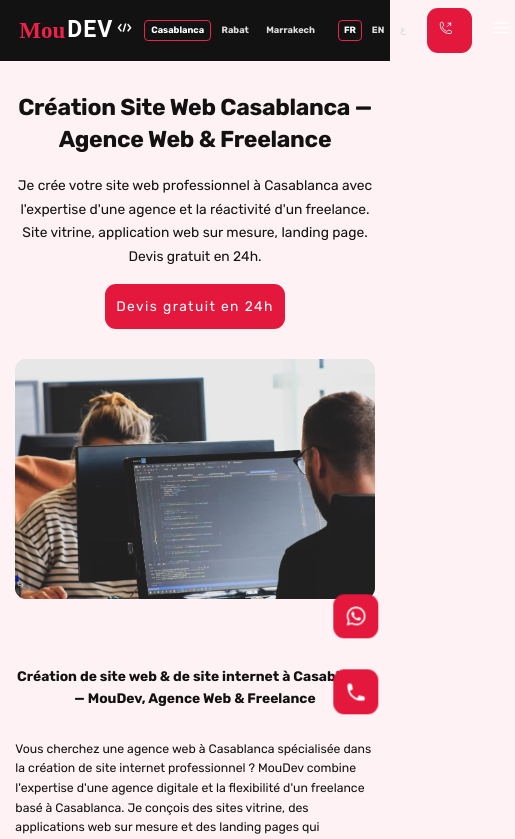
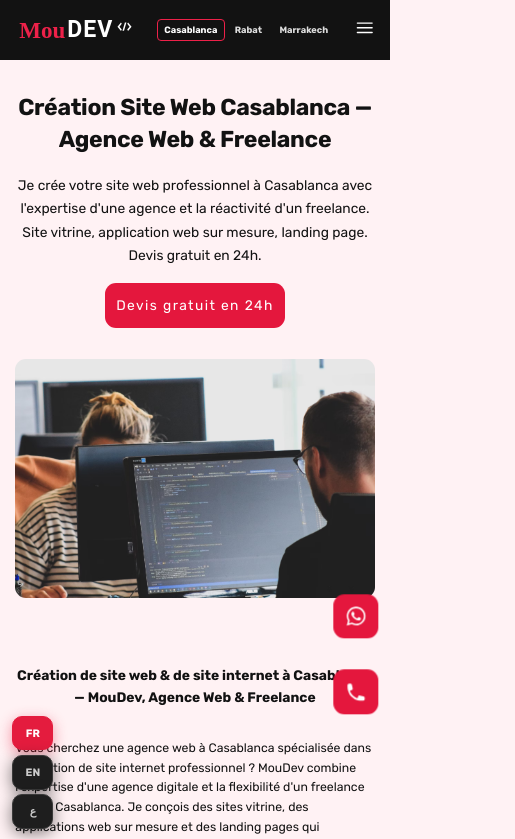
Before and after one commit to Mourad96-mh/MouDevPro, a React (Vite) app: page / in a window 390 px wide. Shown: the top 839 px of the page, 515 px wide, since content can reach past the window. Built offline with nearby package versions, Linux system fonts and the light colour scheme.

Commit message:
ui change

```diff
--- a/src/components/sections/FAQ.jsx
+++ b/src/components/sections/FAQ.jsx
@@ -6,7 +6,8 @@
   const { t } = useTranslation();
   const [openId, setOpenId] = useState(null);
 
-  const faqs = Array.from({ length: 8 }, (_, i) => ({
+  const faqItems = t("faq.items", { returnObjects: true });
+  const faqs = faqItems.map((item, i) => ({
     id: i + 1,
     question: t(`faq.items.${i}.q`, { city: cityName }),
     answer: t(`faq.items.${i}.a`, { city: cityName }),
--- a/src/index.css
+++ b/src/index.css
@@ -662,10 +662,13 @@
     top: 100%;
     left: 0;
     right: 0;
+    width: 100%;
     background-color: var(--gray-600);
     padding: 1.6rem 3%;
     border-top: 1px solid #2a2a2a;
     z-index: 999;
+    overflow-x: hidden;
+    box-sizing: border-box;
   }
 
   .nav--open {
@@ -698,6 +701,11 @@
   }
 
   .phone-num {
+    display: none;
+  }
+
+  /* Hide the phone CTA link from header on mobile — accessible via floating CTA buttons */
+  .header__actions .link {
     display: none;
   }
 
@@ -1145,7 +1153,7 @@
   padding: 0.3rem 0.7rem;
   border-radius: 4px;
   border: 1px solid transparent;
-  transition: color 0.2s, border-color 0.2s;
+  transition: color 0.2s, border-color 0.2s, background-color 0.2s;
   text-decoration: none;
 }
 
@@ -1153,6 +1161,39 @@
 .lang-switcher__btn.active {
   color: var(--gray-100);
   border-color: var(--scarletRed-400);
+}
+
+@media (max-width: 56.25em) {
+  .lang-switcher {
+    position: fixed;
+    bottom: 2rem;
+    left: 1.6rem;
+    flex-direction: column;
+    gap: 0.6rem;
+    z-index: 10001;
+  }
+
+  .lang-switcher__btn {
+    font-size: 1.4rem;
+    font-weight: 700;
+    padding: 1rem 1.6rem;
+    min-width: 5rem;
+    text-align: center;
+    background-color: #1e1e1e;
+    border: 1px solid #3a3a3a;
+    border-radius: 10px;
+    color: #cccccc;
+    box-shadow: 0 4px 16px rgba(0, 0, 0, 0.5);
+    display: block;
+  }
+
+  .lang-switcher__btn:hover,
+  .lang-switcher__btn.active {
+    background-color: var(--scarletRed-500);
+    border-color: var(--scarletRed-500);
+    color: #ffffff;
+    box-shadow: 0 4px 14px rgba(228, 28, 62, 0.45);
+  }
 }
 
 /* City Switcher */
@@ -1254,4 +1295,9 @@
   [dir="rtl"] .nav__list {
     align-items: flex-end;
   }
+
+  [dir="rtl"] .lang-switcher {
+    left: auto;
+    right: 1.6rem;
+  }
 }
--- a/src/locales/fr/translation.json
+++ b/src/locales/fr/translation.json
@@ -98,7 +98,7 @@
     "h2": "Nos services à {{city}}",
     "web": {
       "title": "Création de site web & Webdesign",
-      "desc": "Site vitrine, landing page, application web sur mesure et portail e-commerce. Du webdesign soigné à la mise en ligne, je gère votre présence digitale de A à Z avec les mêmes standards qu'une grande agence web — à prix freelance."
+      "desc": "Création de site internet professionnel à {{city}} — site vitrine, landing page, application web sur mesure et portail e-commerce. Du webdesign soigné à la mise en ligne, je gère votre présence digitale de A à Z avec les mêmes standards qu'une grande agence web — à prix freelance."
     },
     "seo": {
       "title": "Référencement naturel (SEO)",
@@ -206,11 +206,19 @@
       },
       {
         "q": "Intervenez-vous uniquement à {{city}} ou dans tout le Maroc ?",
-        "a": "MouDev intervient dans tout le Maroc et à l'international. Nous collaborons avec des clients à Casablanca, Tanger, Marrakech, Rabat, Fès, Agadir et bien d'autres villes. Tout le suivi se fait à distance via WhatsApp, email et appels vidéo."
+        "a": "MouDev intervient dans tout le Maroc et à l'international. Nous collaborons avec des clients à Casablanca, Rabat, Marrakech, Fès, Agadir et bien d'autres villes. Tout le suivi se fait à distance via WhatsApp, email et appels vidéo."
       },
       {
         "q": "Qu'est-ce qui est inclus dans l'hébergement de votre pack ?",
         "a": "L'hébergement inclus dans nos packs comprend : stockage SSD haute performance, certificat SSL (HTTPS), emails professionnels à votre nom de domaine, sauvegardes régulières et nom de domaine pour la première année. Disponibilité garantie à 99,9%."
+      },
+      {
+        "q": "Qu'est-ce qu'un site vitrine et combien coûte-t-il à {{city}} ?",
+        "a": "Un site vitrine est un site web professionnel qui présente votre activité, vos services et vos coordonnées — idéal pour les PME, artisans, professions libérales et commerces à {{city}}. Chez MouDev, un site vitrine à {{city}} démarre à partir de 3990 DH, livré en 7 jours, responsive, optimisé SEO et hébergement inclus."
+      },
+      {
+        "q": "Quelle est la différence entre un freelance web et une agence web à {{city}} ?",
+        "a": "Une agence web dispose d'une équipe mais facture des frais de structure élevés. Un freelance web est plus accessible mais parfois limité en ressources. MouDev vous offre le meilleur des deux : l'expertise et la gamme de services d'une agence web à {{city}}, avec la réactivité et le prix compétitif d'un freelance. Contact direct, pas d'intermédiaire, paiement après livraison."
       }
     ]
   },
--- a/src/pages/CityPage.jsx
+++ b/src/pages/CityPage.jsx
@@ -36,25 +36,47 @@
     setCityData({ ...data, currentLang: lang, currentCity: city });
   }, [city, lang, data, setCityData]);
 
+  const { name: cityName } = data;
+  const isRtl = lang === "ar";
+  const steps = t("process.steps", { returnObjects: true });
+
   const jsonLd = {
     "@context": "https://schema.org",
-    "@type": "ProfessionalService",
+    "@type": ["LocalBusiness", "ProfessionalService"],
     name: "MouDEV",
     url: data.canonical,
     description: data.metaDescription,
     telephone: "+212696964341",
+    image: "https://www.moudevpro.com/webdev-logo.png",
+    priceRange: "DH 3990 - DH 30000",
+    currenciesAccepted: "MAD",
+    paymentAccepted: "Cash, Virement bancaire",
     address: {
       "@type": "PostalAddress",
       streetAddress: data.address,
       addressLocality: data.name,
+      addressRegion: data.name,
       addressCountry: "MA",
+      postalCode: city === "casablanca" ? "20000" : city === "rabat" ? "10000" : city === "marrakech" ? "40000" : "",
     },
     geo: {
       "@type": "GeoCoordinates",
       latitude: data.geo.lat,
       longitude: data.geo.lng,
     },
-    areaServed: [{ "@type": "City", name: data.name }],
+    areaServed: [
+      { "@type": "City", name: "Casablanca" },
+      { "@type": "City", name: "Rabat" },
+      { "@type": "City", name: "Marrakech" },
+      { "@type": "Country", name: "Maroc" },
+    ],
+    aggregateRating: {
+      "@type": "AggregateRating",
+      ratingValue: "5",
+      reviewCount: "30",
+      bestRating: "5",
+      worstRating: "1",
+    },
     openingHoursSpecification: {
       "@type": "OpeningHoursSpecification",
       dayOfWeek: ["Monday", "Tuesday", "Wednesday", "Thursday", "Friday", "Saturday"],
@@ -62,10 +84,11 @@
       closes: "22:00",
     },
     makesOffer: [
-      { "@type": "Offer", itemOffered: { "@type": "Service", name: t("services.web.title"), description: t("services.web.desc") } },
-      { "@type": "Offer", itemOffered: { "@type": "Service", name: t("services.seo.title"), description: t("services.seo.desc") } },
-      { "@type": "Offer", itemOffered: { "@type": "Service", name: t("services.ads.title"), description: t("services.ads.desc") } },
+      { "@type": "Offer", itemOffered: { "@type": "Service", name: t("services.web.title"), description: t("services.web.desc", { city: cityName }) } },
+      { "@type": "Offer", itemOffered: { "@type": "Service", name: t("services.seo.title"), description: t("services.seo.desc", { city: cityName }) } },
+      { "@type": "Offer", itemOffered: { "@type": "Service", name: t("services.ads.title"), description: t("services.ads.desc", { city: cityName }) } },
     ],
+    knowsLanguage: ["fr", "ar", "en"],
     contactPoint: {
       "@type": "ContactPoint",
       telephone: "+212696964341",
@@ -74,23 +97,58 @@
     },
   };
 
-  const { name: cityName } = data;
-  const isRtl = lang === "ar";
-  const steps = t("process.steps", { returnObjects: true });
+  const breadcrumbLd = {
+    "@context": "https://schema.org",
+    "@type": "BreadcrumbList",
+    itemListElement: [
+      { "@type": "ListItem", position: 1, name: "Accueil", item: "https://www.moudevpro.com/" },
+      ...(city !== "casablanca" ? [{ "@type": "ListItem", position: 2, name: `Création Site Web ${cityName}`, item: data.canonical }] : []),
+    ],
+  };
+
+  const websiteLd = {
+    "@context": "https://schema.org",
+    "@type": "WebSite",
+    name: "MouDEV",
+    url: "https://www.moudevpro.com/",
+    potentialAction: {
+      "@type": "SearchAction",
+      target: "https://www.moudevpro.com/?s={search_term_string}",
+      "query-input": "required name=search_term_string",
+    },
+  };
 
   return (
     <>
       <Helmet htmlAttributes={{ lang, dir: isRtl ? "rtl" : "ltr" }}>
         <title>{data.metaTitle}</title>
         <meta name="description" content={data.metaDescription} />
+        <meta name="robots" content="index, follow" />
+        <meta name="author" content="MouDEV" />
+        <meta name="keywords" content={`création site web ${cityName}, agence web ${cityName}, développeur web freelance ${cityName}, site vitrine ${cityName}, création de site internet ${cityName}, application web sur mesure, landing page, référencement SEO ${cityName}, MouDEV`} />
         <link rel="canonical" href={data.canonical} />
         {Object.entries(data.hreflang).map(([hl, href]) => (
           <link key={hl} rel="alternate" hreflang={hl} href={href} />
         ))}
+        {/* Open Graph */}
+        <meta property="og:type" content="website" />
+        <meta property="og:site_name" content="MouDEV" />
         <meta property="og:title" content={data.metaTitle} />
         <meta property="og:description" content={data.metaDescription} />
         <meta property="og:url" content={data.canonical} />
+        <meta property="og:image" content="https://www.moudevpro.com/webdev-logo.png" />
+        <meta property="og:image:width" content="1200" />
+        <meta property="og:image:height" content="630" />
+        <meta property="og:locale" content={lang === "ar" ? "ar_MA" : lang === "en" ? "en_US" : "fr_MA"} />
+        {/* Twitter Card */}
+        <meta name="twitter:card" content="summary_large_image" />
+        <meta name="twitter:title" content={data.metaTitle} />
+        <meta name="twitter:description" content={data.metaDescription} />
+        <meta name="twitter:image" content="https://www.moudevpro.com/webdev-logo.png" />
+        {/* JSON-LD */}
         <script type="application/ld+json">{JSON.stringify(jsonLd)}</script>
+        <script type="application/ld+json">{JSON.stringify(breadcrumbLd)}</script>
+        <script type="application/ld+json">{JSON.stringify(websiteLd)}</script>
       </Helmet>
 
       <Hero cityName={cityName} />
```
